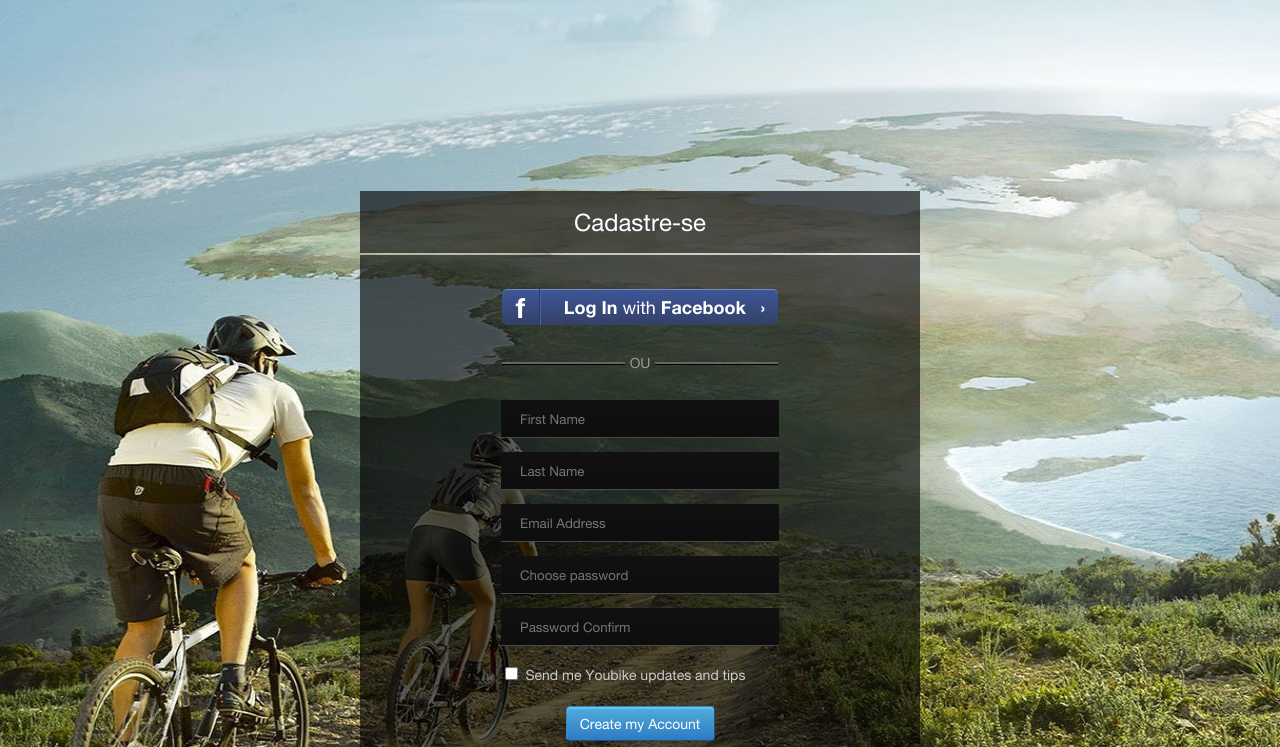
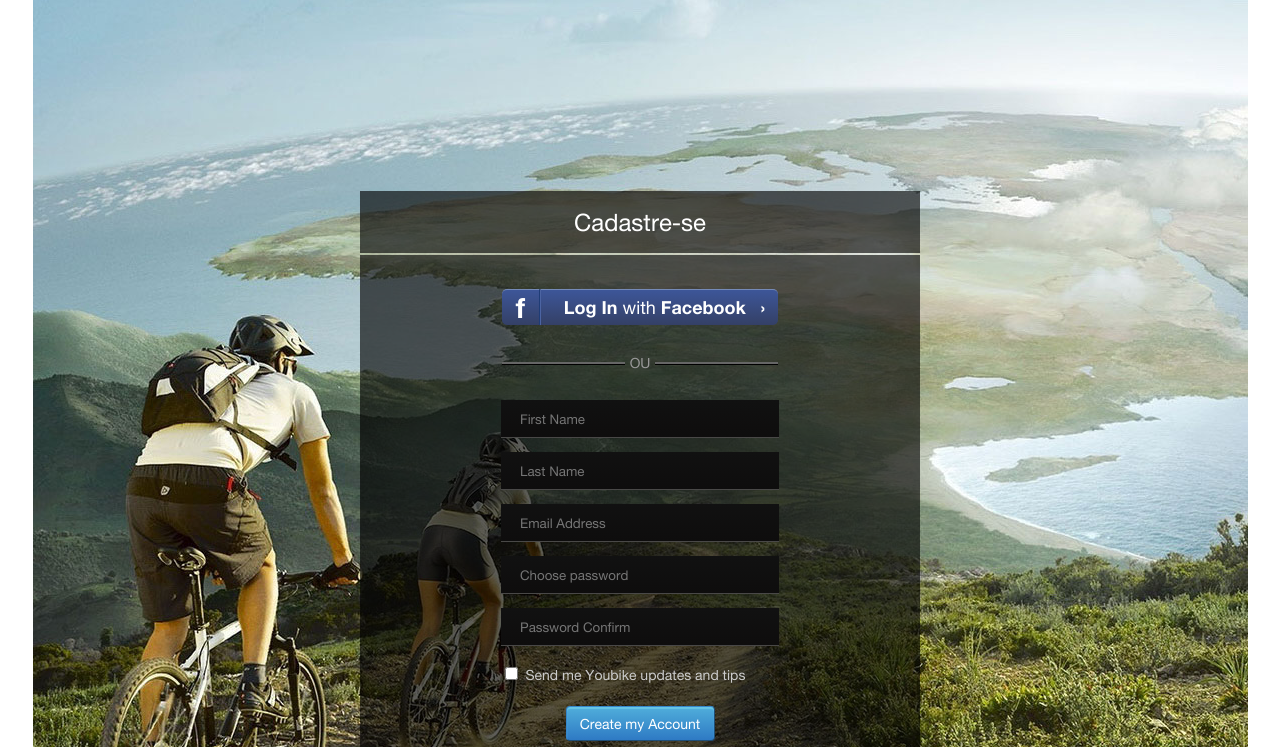
Before and after one commit to Tanyanka/hm_5, a plain HTML site: page hm5_part_1/index.html in a window 1280 px wide. Shown: the part 53-800 px from the top of the page. Drawn offline with Linux system fonts and the light colour scheme; files whose address does not match are found by name.

Commit message:
bug fixes

```diff
--- a/hm5_part_1/css/stylesheet.css
+++ b/hm5_part_1/css/stylesheet.css
@@ -10,6 +10,10 @@
 }
 * {
   font-family: 'Helvetica Neue';
+}
+body {
+  width: 1215px;
+  margin: 0 auto;
 }
 .header {
   height: 36px;
@@ -187,6 +191,11 @@ copy
   -moz-box-shadow: 0px 1px 0px 0px rgb(0,0,0);
   box-shadow: 0px 1px 0px 0px rgb(0,0,0);
 }
+.forms {
+  display: flex;
+  flex-direction: column;
+  align-items: center;
+}
 .forms input {
   margin-bottom: 15px;
   padding-left: 19px;
--- a/hm5_part_1/index.html
+++ b/hm5_part_1/index.html
@@ -52,21 +52,11 @@
       </div>
       <form action="/">
         <div class="forms">
-          <div>
             <input type="text" name="first_name" placeholder="First Name" required>
-          </div>
-          <div>
             <input type="text" name="last_name" placeholder="Last Name" required>
-          </div>
-          <div>
-            <input type="email" name="emails" placeholder="Email Address">
-          </div>
-          <div>
+            <input type="email" name="email" placeholder="Email Address">
             <input type="password" name="password" placeholder="Choose password">
-          </div>
-          <div>
             <input type="password" name="password_again" placeholder="Password Confirm">
-          </div>
         </div>
         <div class="check">
           <input type="checkbox" name="checkbox" id="checkbox">
```
